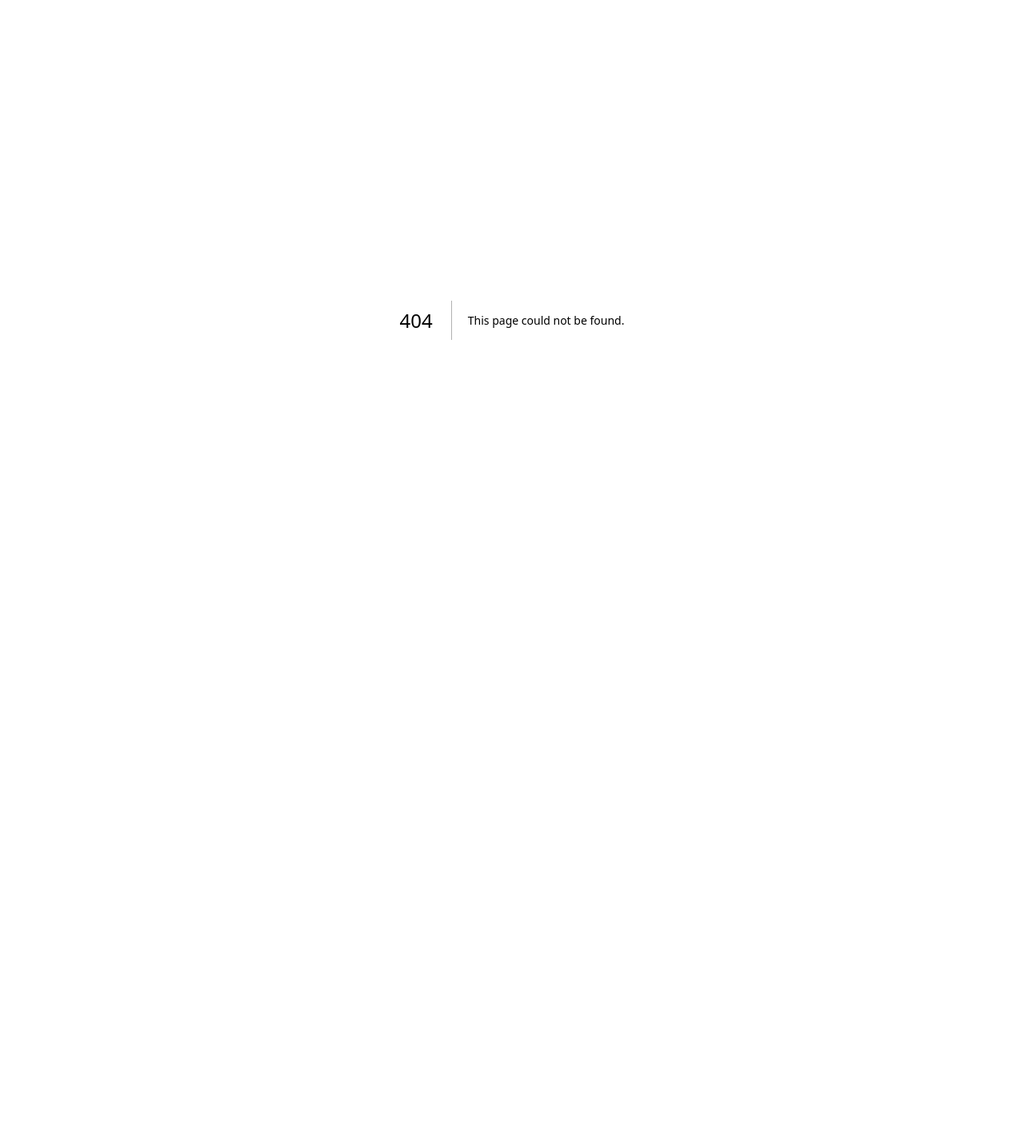
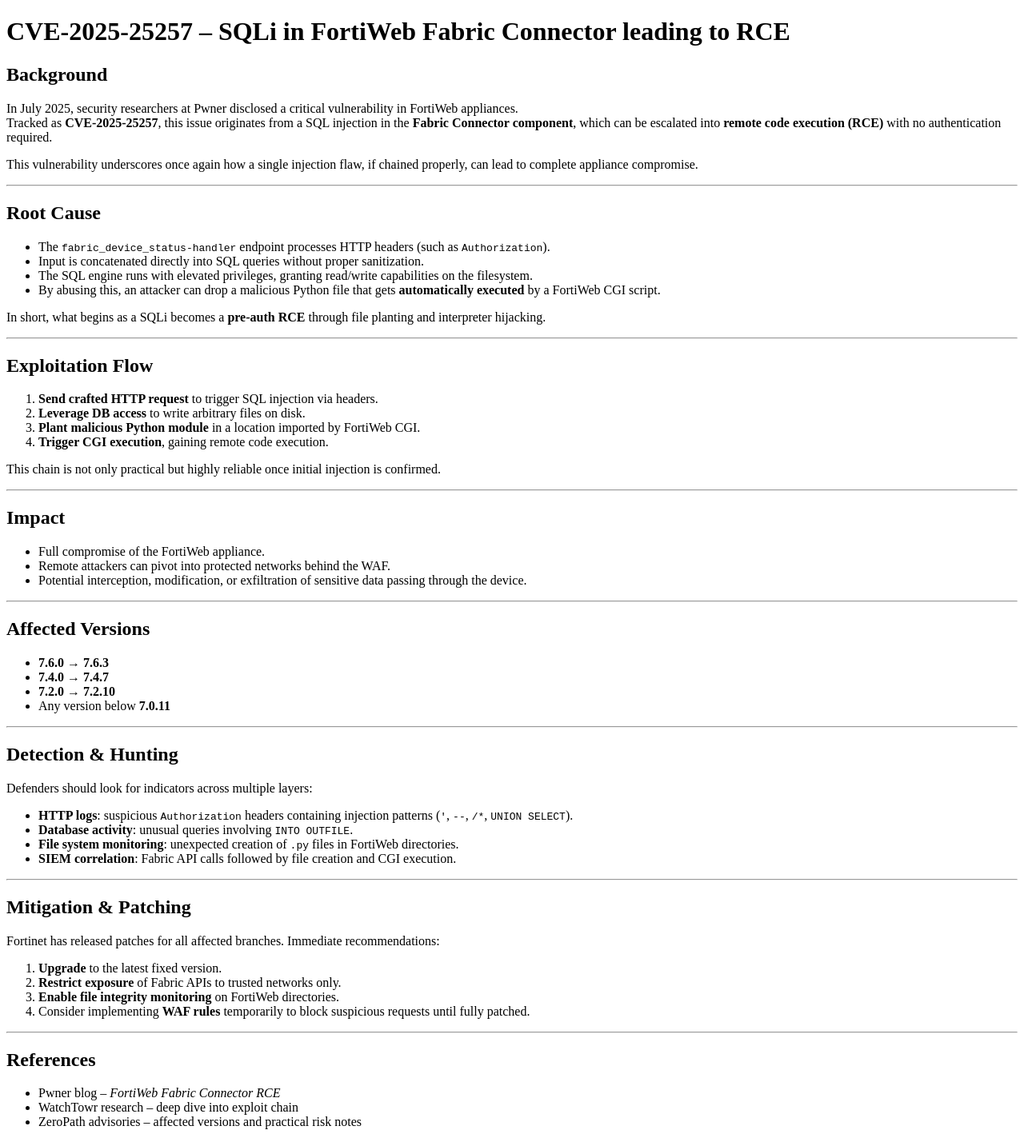
Before and after one commit to RedTeamers/REDTEAMERS-DOC, a Next.js app: page /CVE/CVE-2025-25257 in a window 1280 px wide. Before the commit this address had no page. Shown: the whole page at 80% size. Before the commit the page ends 800 px from the top, so only its background shows below. Built offline with nearby package versions, Linux system fonts and the light colour scheme.

Commit message:
cve update

```diff
--- /dev/null
+++ b/pages/CVE/CVE-2025-25257.mdx
@@ -0,0 +1,82 @@
+---
+title: "CVE-2025-25257"
+description: A pre-authentication SQL injection in FortiWeb leading to full remote code execution on the appliance.
+date: 2025-08-18
+tags:
+  - fortinet
+  - fortiweb
+  - cve-2025-25257
+  - sql-injection
+  - rce
+toc: true
+---
+
+# CVE-2025-25257 – SQLi in FortiWeb Fabric Connector leading to RCE
+
+## Background
+In July 2025, security researchers at Pwner disclosed a critical vulnerability in FortiWeb appliances.
+Tracked as **CVE-2025-25257**, this issue originates from a SQL injection in the **Fabric Connector component**, which can be escalated into **remote code execution (RCE)** with no authentication required.
+
+This vulnerability underscores once again how a single injection flaw, if chained properly, can lead to complete appliance compromise.
+
+---
+
+## Root Cause
+- The `fabric_device_status-handler` endpoint processes HTTP headers (such as `Authorization`).
+- Input is concatenated directly into SQL queries without proper sanitization.
+- The SQL engine runs with elevated privileges, granting read/write capabilities on the filesystem.
+- By abusing this, an attacker can drop a malicious Python file that gets **automatically executed** by a FortiWeb CGI script.
+
+In short, what begins as a SQLi becomes a **pre-auth RCE** through file planting and interpreter hijacking.
+
+---
+
+## Exploitation Flow
+1. **Send crafted HTTP request** to trigger SQL injection via headers.
+2. **Leverage DB access** to write arbitrary files on disk.
+3. **Plant malicious Python module** in a location imported by FortiWeb CGI.
+4. **Trigger CGI execution**, gaining remote code execution.
+
+This chain is not only practical but highly reliable once initial injection is confirmed.
+
+---
+
+## Impact
+- Full compromise of the FortiWeb appliance.
+- Remote attackers can pivot into protected networks behind the WAF.
+- Potential interception, modification, or exfiltration of sensitive data passing through the device.
+
+---
+
+## Affected Versions
+- **7.6.0 → 7.6.3**
+- **7.4.0 → 7.4.7**
+- **7.2.0 → 7.2.10**
+- Any version below **7.0.11**
+
+---
+
+## Detection & Hunting
+Defenders should look for indicators across multiple layers:
+
+- **HTTP logs**: suspicious `Authorization` headers containing injection patterns (`'`, `--`, `/*`, `UNION SELECT`).
+- **Database activity**: unusual queries involving `INTO OUTFILE`.
+- **File system monitoring**: unexpected creation of `.py` files in FortiWeb directories.
+- **SIEM correlation**: Fabric API calls followed by file creation and CGI execution.
+
+---
+
+## Mitigation & Patching
+Fortinet has released patches for all affected branches. Immediate recommendations:
+
+1. **Upgrade** to the latest fixed version.
+2. **Restrict exposure** of Fabric APIs to trusted networks only.
+3. **Enable file integrity monitoring** on FortiWeb directories.
+4. Consider implementing **WAF rules** temporarily to block suspicious requests until fully patched.
+
+---
+
+## References
+- Pwner blog – *FortiWeb Fabric Connector RCE*
+- WatchTowr research – deep dive into exploit chain
+- ZeroPath advisories – affected versions and practical risk notes
--- a/pages/_meta.js
+++ b/pages/_meta.js
@@ -3,4 +3,5 @@
     "index": "Welcome",
     "RTW": "RTW Methodology",
     "initalaccess": "Initial Access",
+    "CVE": "Vulnerability",
 }
```
